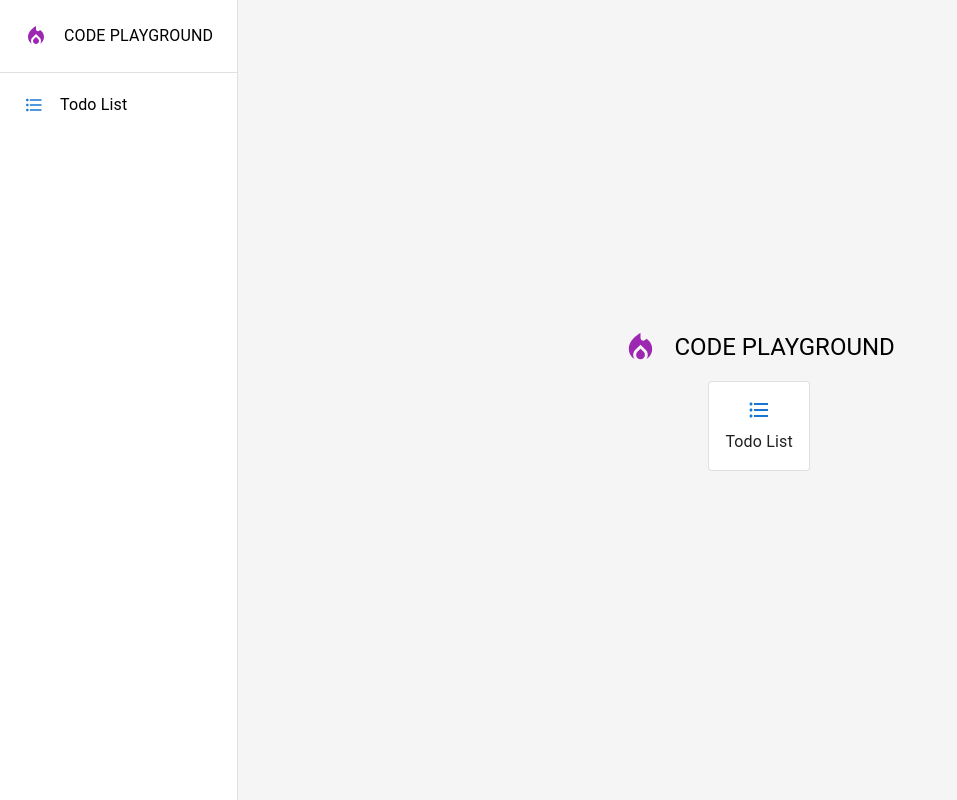
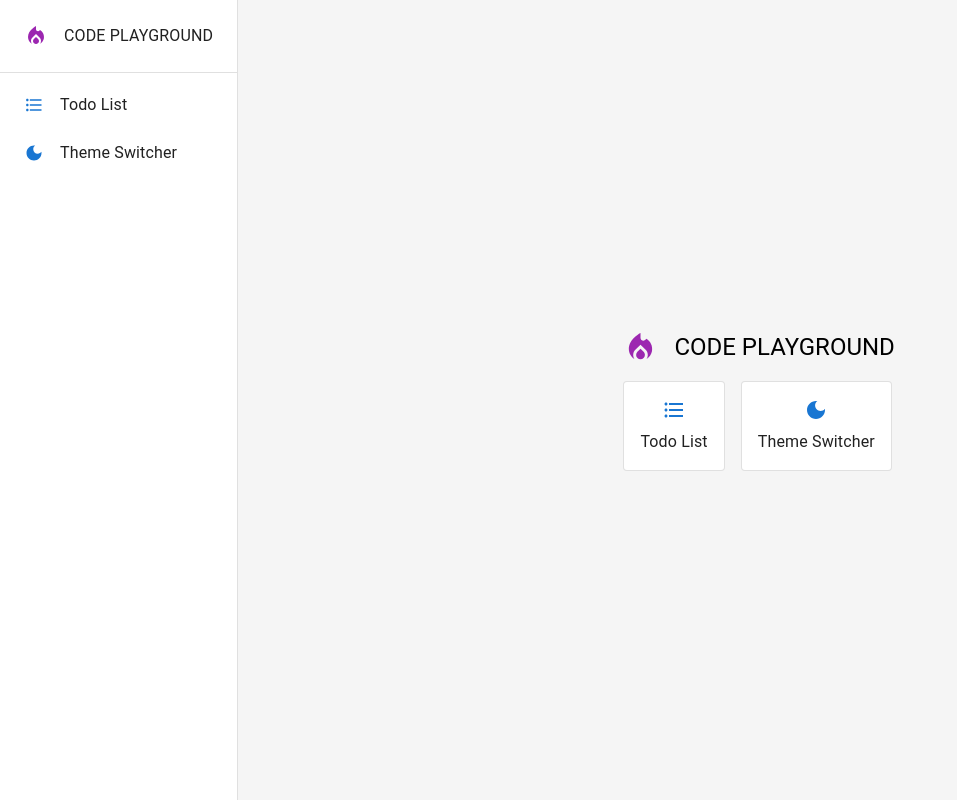
Before and after one commit to eduardo-dangelo/code-docs, a React (Create React App) app in the folder results/code-playground/: page / in a window 1280 px wide. Shown: the whole page, without its empty margins (0-957 px from the left). Built offline with nearby package versions, Linux system fonts and the light colour scheme.

Commit message:
finish theme switcher guide

```diff
--- a/results/code-playground/src/App.js
+++ b/results/code-playground/src/App.js
@@ -8,6 +8,32 @@ import {
 } from 'react-router-dom';
 import FormatListBulletedIcon from '@mui/icons-material/FormatListBulleted';
 import HomePage from './components/HomePage';
+import DarkModeIcon from '@mui/icons-material/DarkMode';
+import { ThemeProvider, createTheme } from '@mui/material/styles';
+import ThemeSwitcher from './components/ThemeSwitcher';
+
+const darkTheme = createTheme({
+  palette: {
+    mode: 'dark',
+    background: {
+      default: '#121212',
+      paper: '#181818',
+    },
+  },
+});
+
+const lightTheme = createTheme({
+  palette: {
+    mode: 'light',
+    background: {
+      default: '#f5f5f5',
+      paper: '#ffffff',
+    },
+  },
+});
+
+function App() {
+  const [theme, setTheme] = React.useState('light');
 
   const siteData = [
     {
@@ -16,10 +42,18 @@ const siteData = [
       element: <TodoList />,
       icon: FormatListBulletedIcon,
     },
+    {
+      name: 'Theme Switcher',
+      route: '/theme-switcher',
+      element: (
+        <ThemeSwitcher onSwitchTheme={setTheme} theme={theme} />
+      ),
+      icon: DarkModeIcon,
+    },
   ];
 
-function App() {
   return (
+    <ThemeProvider theme={theme === 'light' ? lightTheme : darkTheme}>
       <Router>
         <PageLayout siteData={siteData}>
           <Routes>
@@ -39,6 +73,7 @@ function App() {
           </Routes>
         </PageLayout>
       </Router>
+    </ThemeProvider>
   );
 }
 
--- a/results/code-playground/src/components/HomePage.jsx
+++ b/results/code-playground/src/components/HomePage.jsx
@@ -1,6 +1,6 @@
 import React from 'react';
 import LocalFireDepartmentIcon from '@mui/icons-material/LocalFireDepartment';
-import { Box, Card, Typography } from '@mui/material';
+import { Box, Card, Typography, Grid } from '@mui/material';
 import { useNavigate } from 'react-router-dom';
 
 const HomePage = ({ siteData }) => {
@@ -32,11 +32,12 @@ const HomePage = ({ siteData }) => {
         />
         <Typography variant='h5'>CODE PLAYGROUND</Typography>
       </Box>
+      <Grid container columns={4} spacing={2}>
         {siteData.map((item, key) => {
           const Icon = item.icon;
           return (
+            <Grid item key={key}>
               <Card
-            key={key}
                 variant='outlined'
                 sx={{
                   p: 2,
@@ -50,8 +51,10 @@ const HomePage = ({ siteData }) => {
                 <Icon color='primary' sx={{ mb: 1 }} />
                 <Typography>{item.name}</Typography>
               </Card>
+            </Grid>
           );
         })}
+      </Grid>
     </Box>
   );
 };
--- /dev/null
+++ b/results/code-playground/src/components/ThemeSwitcher.jsx
@@ -0,0 +1,47 @@
+import React, { useState } from 'react';
+import { Stack, Switch, Typography, useTheme } from '@mui/material';
+import LightModeIcon from '@mui/icons-material/LightMode';
+import DarkModeIcon from '@mui/icons-material/DarkMode';
+
+const ThemeSwitcher = ({ onSwitchTheme, theme }) => {
+  const [checked, setChecked] = useState(!!(theme === 'dark'));
+  const onChange = () => {
+    setChecked(!checked);
+    onSwitchTheme(!checked ? 'dark' : 'light');
+  };
+
+  return (
+    <>
+      <Typography
+        variant='h4'
+        sx={{ textAlign: 'center', my: 3, color: 'text.primary' }}
+      >
+        Theme Switcher
+      </Typography>
+      <Stack
+        direction='row'
+        spacing={1}
+        alignItems='center'
+        justifyContent='center'
+      >
+        <LightModeIcon
+          fontSize='large'
+          color={checked ? 'primary' : 'secondary'}
+        />
+        <Switch
+          checked={checked}
+          onChange={onChange}
+          inputProps={{ 'aria-label': 'ant design' }}
+          size='large'
+          color='secondary'
+        />
+        <DarkModeIcon
+          fontSize='large'
+          color={checked ? 'secondary' : 'primary'}
+        />
+      </Stack>
+    </>
+  );
+};
+
+export default ThemeSwitcher;
--- a/results/code-playground/src/components/pageLayout/PageLayout.jsx
+++ b/results/code-playground/src/components/pageLayout/PageLayout.jsx
@@ -16,7 +16,7 @@ const PageLayout = ({ children, siteData }) => {
           alignItems: 'center',
           justifyContent: 'space-around',
           flex: 1,
-          backgroundColor: '#f5f5f5',
+          bgcolor: 'background.default',
         }}
       >
         <Box>{children}</Box>
--- a/results/code-playground/src/components/pageLayout/SideBar.jsx
+++ b/results/code-playground/src/components/pageLayout/SideBar.jsx
@@ -32,7 +32,7 @@ const SideBar = ({ siteData }) => {
         onClick={() => handleItemClick('/')}
       >
         <LocalFireDepartmentIcon color='secondary' sx={{ mr: 2 }} />
-        <Typography>CODE PLAYGROUND</Typography>
+        <Typography color='text.primary'>CODE PLAYGROUND</Typography>
       </ListItemButton>
       <Divider />
       <List>
@@ -45,13 +45,17 @@ const SideBar = ({ siteData }) => {
               sx={{ px: 3 }}
               onClick={() => handleItemClick(item.route)}
               selected={selected}
+              color='text.primary'
             >
               <Icon
                 color={selected ? 'secondary' : 'primary'}
                 fontSize='small'
                 sx={{ mr: 2 }}
               />
-              <ListItemText primary={item.name} />
+              <ListItemText
+                primary={item.name}
+                sx={{ color: 'text.primary' }}
+              />
             </ListItemButton>
           );
         })}
--- a/results/code-playground/src/components/todoList/TodoList.jsx
+++ b/results/code-playground/src/components/todoList/TodoList.jsx
@@ -22,7 +22,10 @@ const TodoList = () => {
 
   return (
     <>
-      <Typography variant='h4' sx={{ textAlign: 'center', my: 3 }}>
+      <Typography
+        variant='h4'
+        sx={{ textAlign: 'center', my: 3, color: 'text.primary' }}
+      >
         Todo List
       </Typography>
       <List
--- a/results/code-playground/src/components/todoList/TodoListItem.jsx
+++ b/results/code-playground/src/components/todoList/TodoListItem.jsx
@@ -27,7 +27,10 @@ const TodoListItem = ({ item, onDelete }) => {
         <ListItemText
           id={item}
           primary={item}
-          sx={{ textDecoration: checked ? 'line-through' : 'none' }}
+          sx={{
+            textDecoration: checked ? 'line-through' : 'none',
+            color: 'text.primary',
+          }}
         />
       </ListItemButton>
     </ListItem>
```
Also changed, not shown: 2 other files (tests, documents, lock files or other folders). Lines whose indentation alone changed are shown as unchanged.
